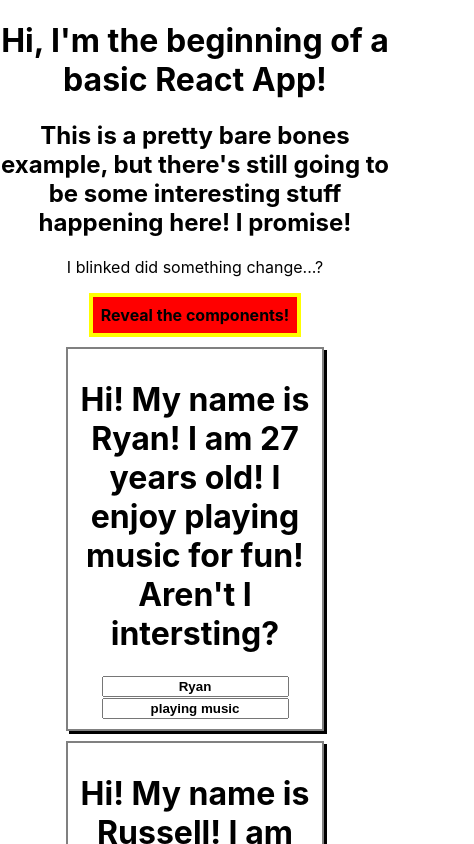
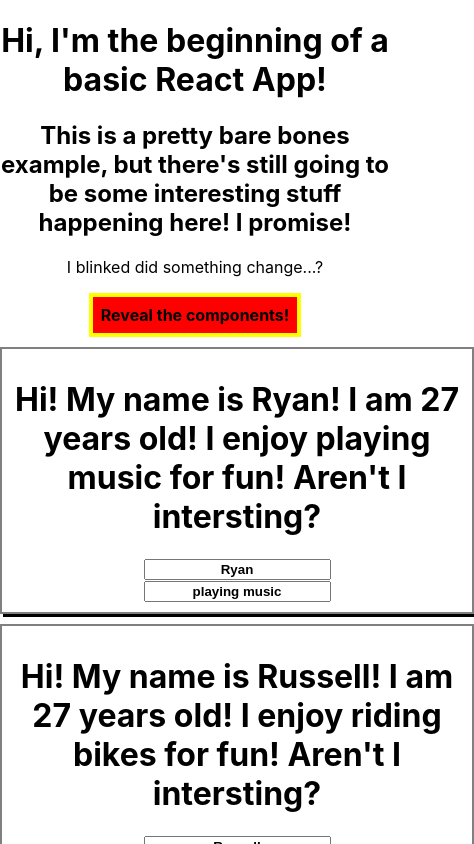
Before and after one commit to mokryan2/udemy_first_ex, a React (Create React App) app: page / in a window 390 px wide. Both pictures are taken after a click on the button "Reveal the components!". Shown: the top 844 px of the page, 474 px wide, since content can reach past the window. Built offline with nearby package versions, Linux system fonts and the light colour scheme.

Commit message:
Added work to allow Radium media queries to work

```diff
--- a/src/App.js
+++ b/src/App.js
@@ -1,6 +1,6 @@
 import React, { Component } from "react";
 import Person from "./Person/Person";
-import Radium from "radium";
+import Radium, { StyleRoot } from "radium";
 import "./App.css";
 import "./Person/Person.css";
 
@@ -159,6 +159,7 @@
       classes.push("shrink");
     };
     return (
+      <StyleRoot>
         <div className="App">
           <h1>Hi, I'm the beginning of a basic React App!</h1>
           <h2>
@@ -179,6 +180,8 @@
           {/* This persons, which is established in the render(), allows the conditional rendering to happen */}
 
         </div>
+      </StyleRoot>
+      // Without the <StyleRoot> tags wrapping the entire app, the media queries won't work.
     );
   }
 }
--- a/src/Person/Person.js
+++ b/src/Person/Person.js
@@ -1,12 +1,20 @@
 import React from "react";
+import Radium from "radium";
 import "../Person/Person.css";
 
-const person = props => {
+const person = (props) => {
   // In order to have dynamic data for React, you need to use what is called props (Properties for short) to further improve your data
   // This is done by using props.whatever extra information you pass through the app itself! This will go hand in hand with information added into App.js
 
+  const style = {
+    "@media (max-width: 500px)": {
+      width: "450px"
+    }
+  };
+  // If you want to put specific sizings to specific components, you can specifically place them in the desired component; however, you also need to do some extra work.
+
   return (
-    <div className="Person">
+    <div className="Person" style={style}>
       <h1 onClick={props.click}>Hi! My name is {props.name}! I am {props.age} years old! I enjoy {props.hobby} for fun! Aren't I intersting?</h1>
       {/* By inserting the onclick into the h1 bracket, it makes the text of this component change to match a state that is established in the app.js file */}
       <input
@@ -24,4 +32,4 @@
   );
 };
 
-export default person;
+export default Radium(person);
```
Lines whose indentation alone changed are shown as unchanged.
